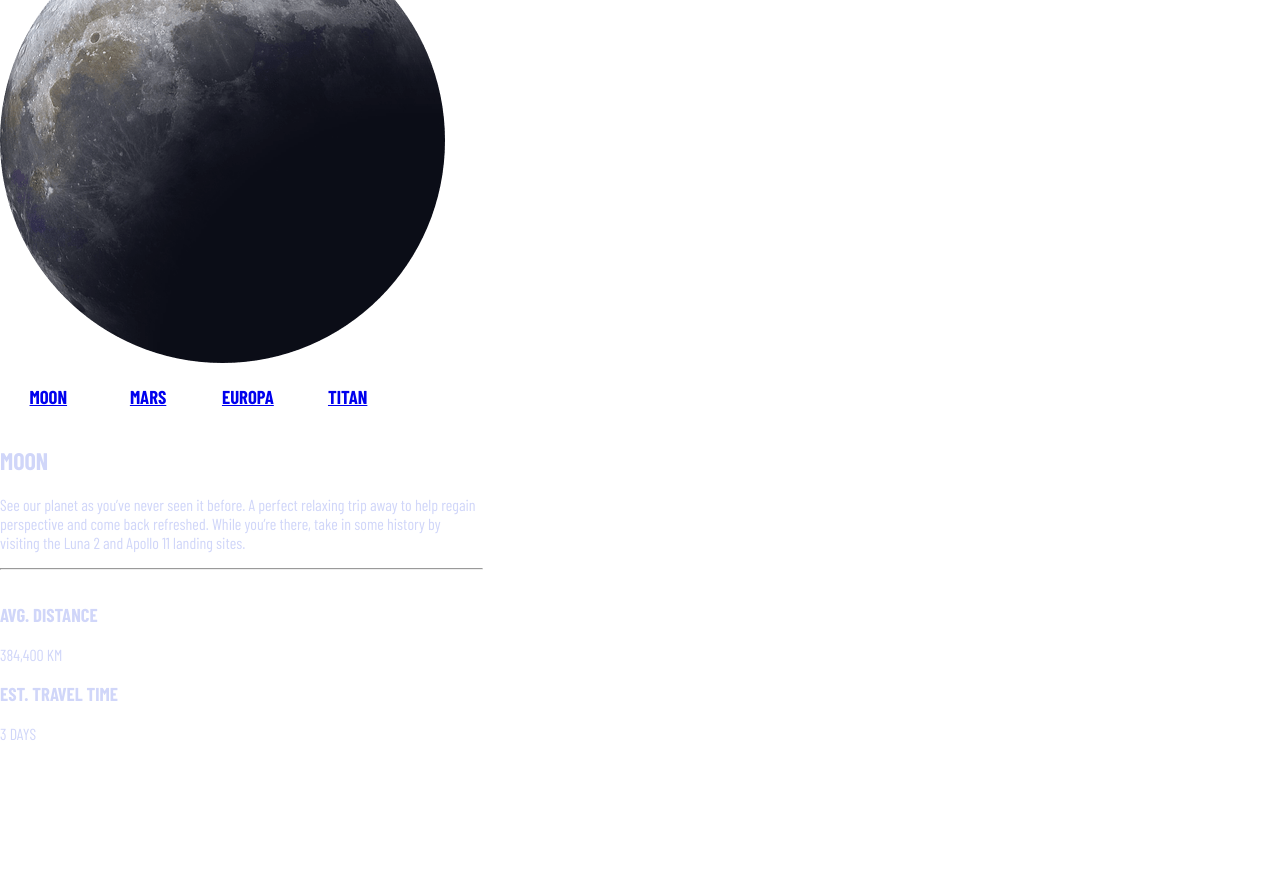
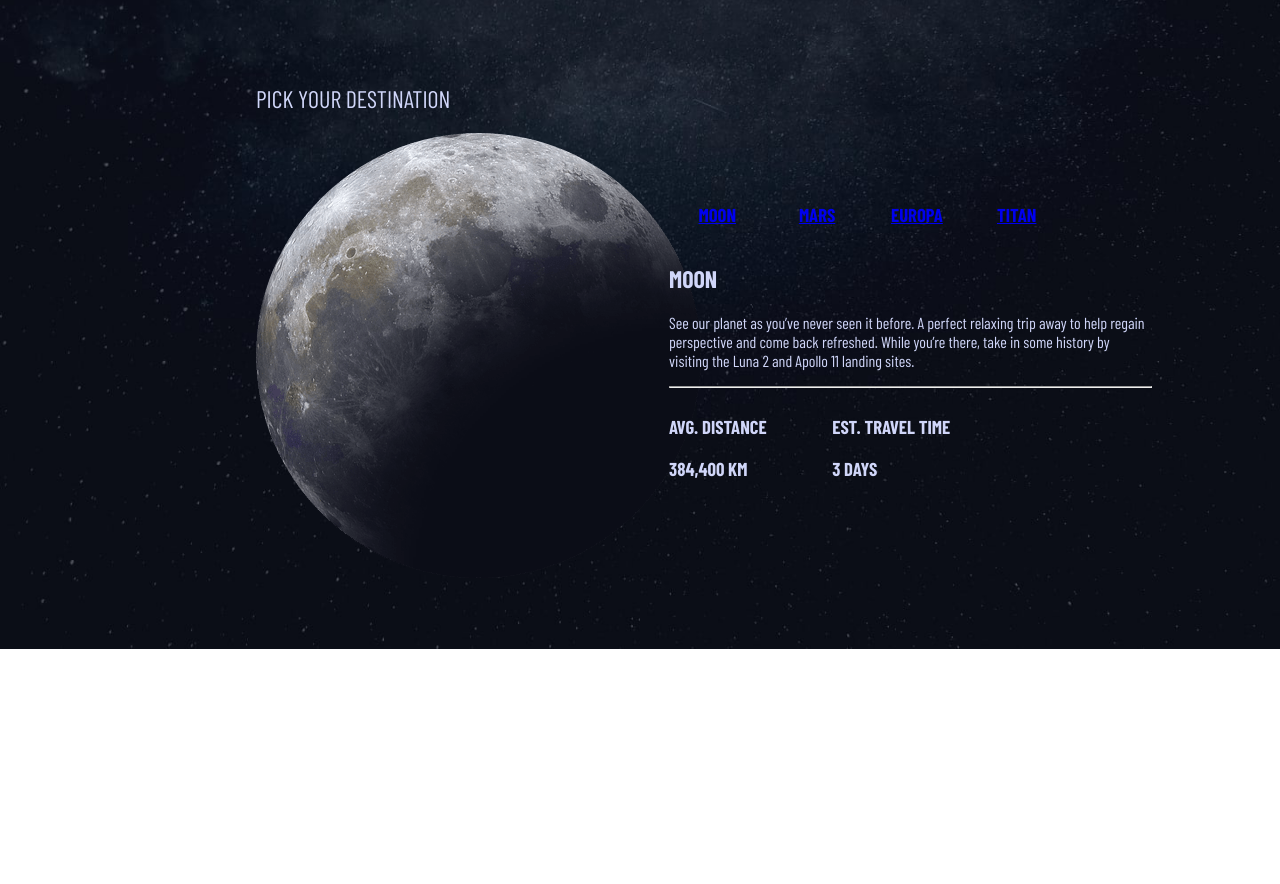
Before and after one commit to onurkizildeli/Space-Tourisim-, a plain HTML site: page moon.html in a window 1280 px wide. Shown: the part 151-1035 px from the top of the page. Before the commit the page ends 1004 px from the top, so only its background shows below. Drawn offline with nearby package versions, Linux system fonts and the light colour scheme; a web font is replaced by a local one.

Commit message:
Add files via upload

```diff
--- a/css/style.css
+++ b/css/style.css
@@ -7,6 +7,7 @@ body {
 
 .backround {
     position: absolute;
+    top: 0;
     left: 0cm;
     width: 100%;
 }
@@ -104,6 +105,11 @@ body {
 }
 
 .plantes {
+    position: absolute;
+    right: 0%;
+    top: 200px;
+    margin-right: 10%;
+    display: inline-block;
     width: 483px;
     height: 487px;
     text-align: left;
@@ -115,3 +121,17 @@ body {
     width: 20%;
     margin: 0 12,5px;
 }
+
+.data-container {
+    display: inline-block;
+    width: 160px;
+}
+
+.planet {
+    margin-left: 10%;
+    position: absolute;
+    top: 80px;
+    display: inline-block;
+    width: 516px;
+    height: 570px;
+}
--- a/moon.html
+++ b/moon.html
@@ -14,7 +14,9 @@
 </head>
 <body>
 
-    <div>
+    <div class="body">
+
+        <img src="assets/destination/background-destination-desktop.jpg" alt="" class="backround">
 
         <div class="tab-bar">
 
@@ -36,6 +38,8 @@
             <hr class="tab-hr">
 
         </div>
+
+        <div class="alt-container">
 
             <div class="planet">
 
@@ -62,19 +66,27 @@
 
                 <hr>
 
-            <table>
-                <tr>
-                    <td>
 
-                    </td>
-                </tr>
+                    <div class="data-container">
+                        <h3 dest-name>
+                            AVG. DISTANCE
+                        </h3>
+                        <h3 class="dest-data">
+                            384,400 KM
+                        </h3>
+                    </div>
+                    <div class="data-container">
+                        <h3 class="data-distance">
+                            EST. TRAVEL TIME
+                        </h3>
+
+                        <h3 class="dest-data">
+                            3 DAYS
+                        </h3>
+                    </div>
                 </table>
-            <h3 class="data">AVG. DISTANCE</h3>
-            <p class="data-in">384,400 KM</p>
-            <h3 class="data">EST. TRAVEL TIME</h3>
-            <p class="data-in">3 DAYS</p>
 
             </div>
-
+        </div>
 
     </div>
```
Lines whose indentation alone changed are shown as unchanged.
